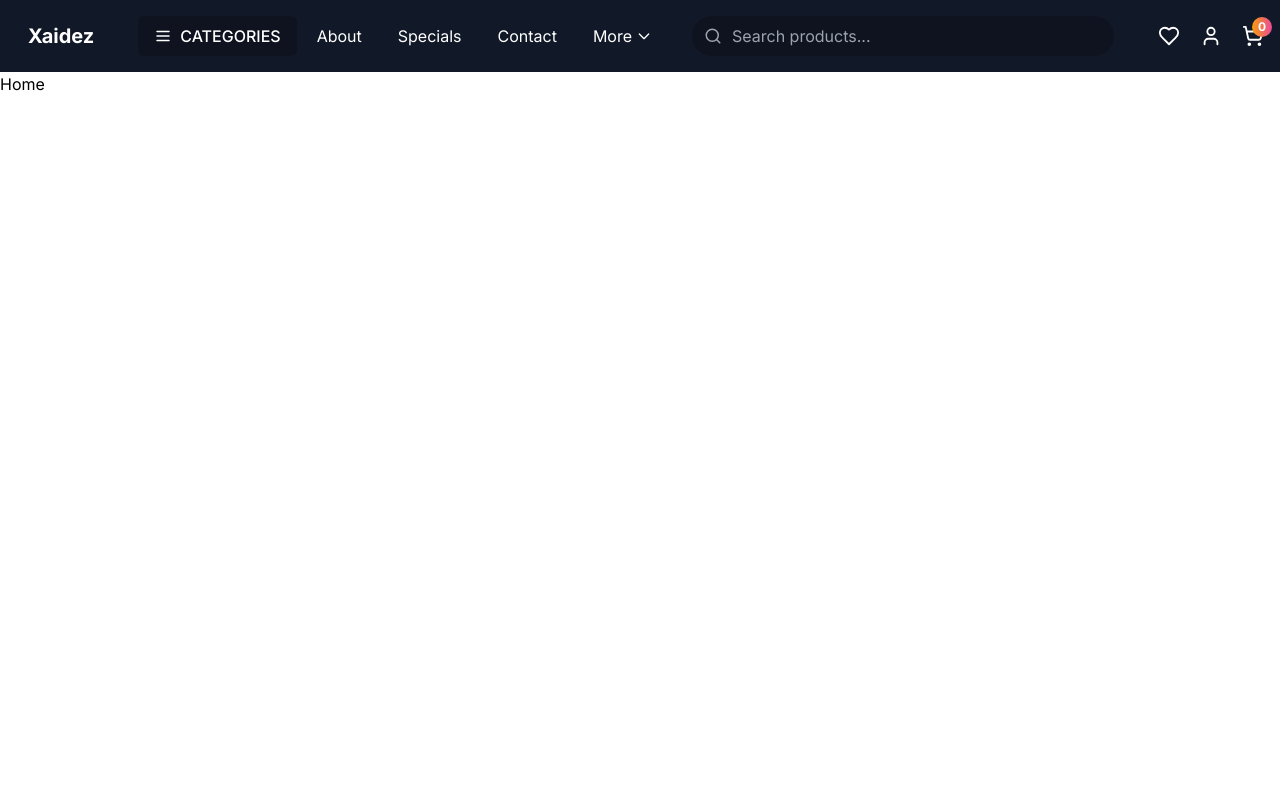
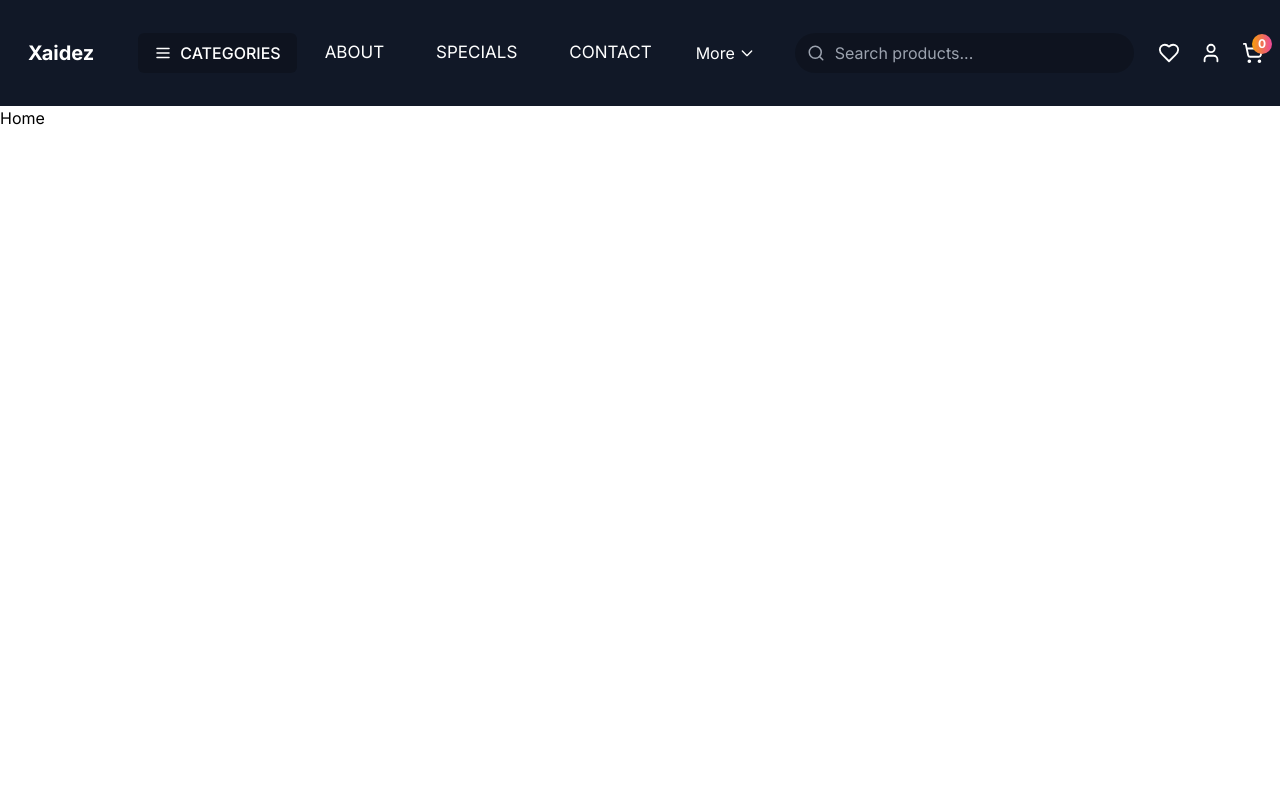
Before and after one commit to AdiInfiniteLoop/xaidez, a Next.js app: page / in a window 1280 px wide. Shown: the top 800 px of the page. Built offline with nearby package versions, Linux system fonts and the light colour scheme.

Commit message:
nav issues #1

```diff
--- a/components/Navbar.tsx
+++ b/components/Navbar.tsx
@@ -34,11 +34,13 @@ const Navbar = () => {
   }, []);
 
   const toggleMobileMenu = () => {
-    setIsMobileMenuOpen(!isMobileMenuOpen);
-    if (isMobileMenuOpen) {
-      setIsCategoryMenuOpen(false);
-    }
+    setIsMobileMenuOpen((prev) => {
+      const newState = !prev;
+      if (!newState) setIsCategoryMenuOpen(false);
+      return newState;
+    });
   };
+
 
   const toggleCategoryMenu = () => {
     setIsCategoryMenuOpen(!isCategoryMenuOpen);
@@ -145,10 +147,6 @@ const Navbar = () => {
 
           {/* Right - User actions */}
           <div className="flex items-center space-x-5">
-            {/* Mobile search button */}
-            <button className="md:hidden text-white hover:text-pink-300 transition-colors">
-              <Search size={22} />
-            </button>
 
             {/* Wishlist */}
             <Link href="/wishlist" className="text-white hover:text-pink-300 transition-colors hidden sm:block">
--- a/components/navbutton.tsx
+++ b/components/navbutton.tsx
@@ -6,12 +6,14 @@ interface NavItemProps {
 }
 
 const NavItem = ({ href, label }: NavItemProps) => (
-  <li>
+  <li className="relative group inline-block">
     <Link
       href={href}
-      className="block py-2 px-4 text-white hover:bg-white hover:bg-opacity-15 rounded-md transition-colors"
+      className="relative inline-block p-6 text-white uppercase text-[17px] transition duration-500 ease-in-out cursor-pointer"
     >
-      {label}
+      <span className="absolute left-0 bottom-0 h-[2px] w-0 bg-[#ffc506] transition-all duration-500 ease-in-out group-hover:w-full" />
+      <span className="absolute left-0 bottom-0 h-0 w-full bg-[#ffc506] transition-all duration-400 ease-in-out -z-10 group-hover:h-full group-hover:transition-delay-400" />
+      <span className="relative z-10 group-hover:text-[#1e1e2b] transition-all delay-50">{label}</span>
     </Link>
   </li>
 );
```
